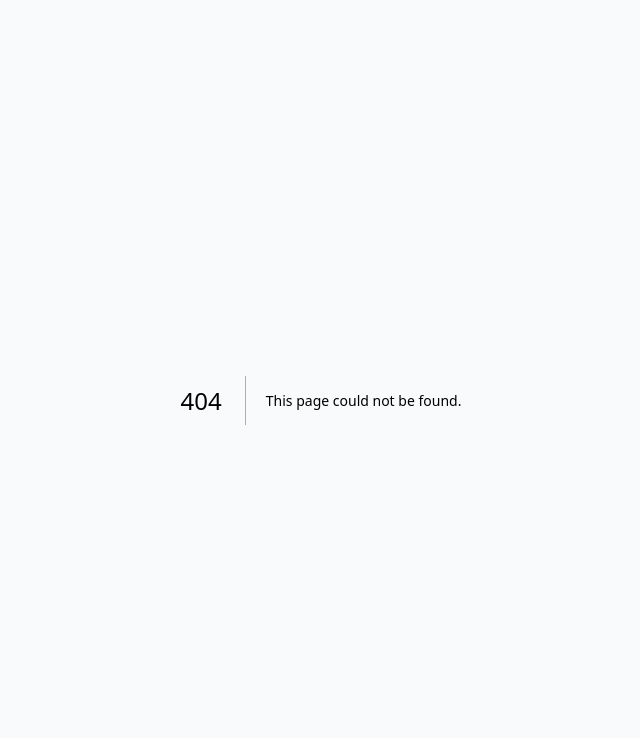
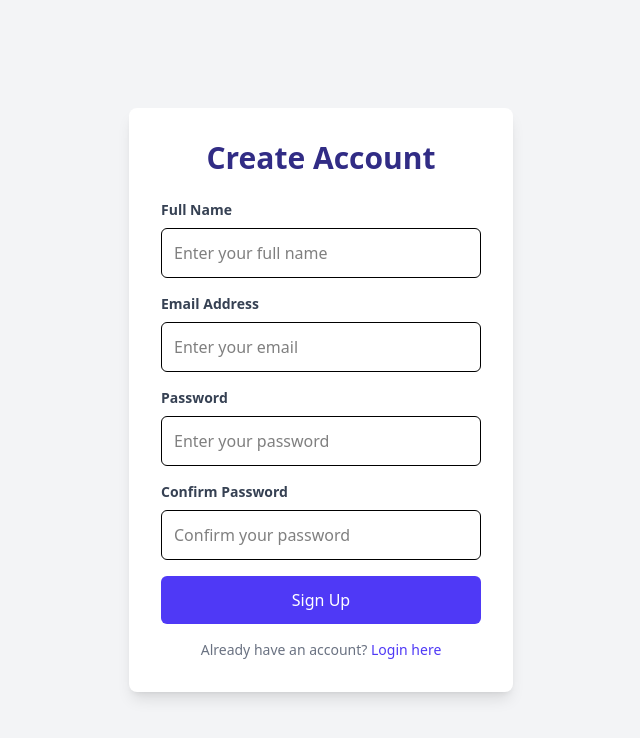
Before and after one commit to nabilrobbani84/recruitment_system, a Next.js app in the folder my-project/: page /pages/register in a window 1280 px wide. Before the commit this address had no page. Shown: the top 738 px of the page, without its empty margins (319-959 px from the left). Built offline with nearby package versions, Linux system fonts and the light colour scheme.

Commit message:
Create page.tsx

```diff
--- /dev/null
+++ b/my-project/app/pages/register/page.tsx
@@ -0,0 +1,6 @@
+// app/login/page.tsx
+import Register from '@/app/lib/auth/Register';
+
+export default function LoginPage() {
+  return <Register />;
+}
```
